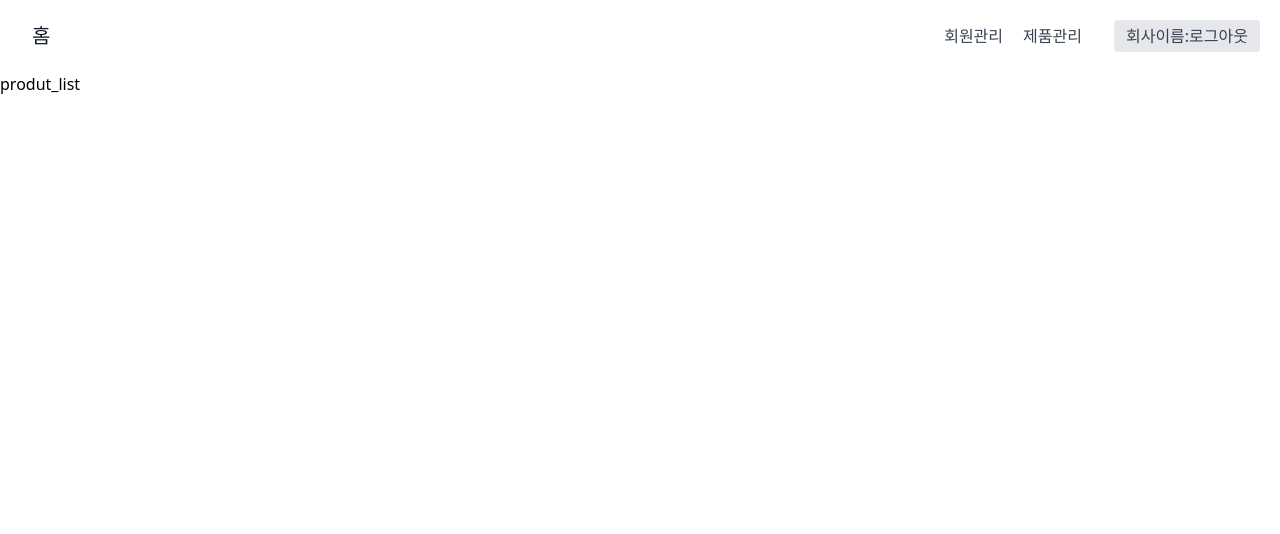
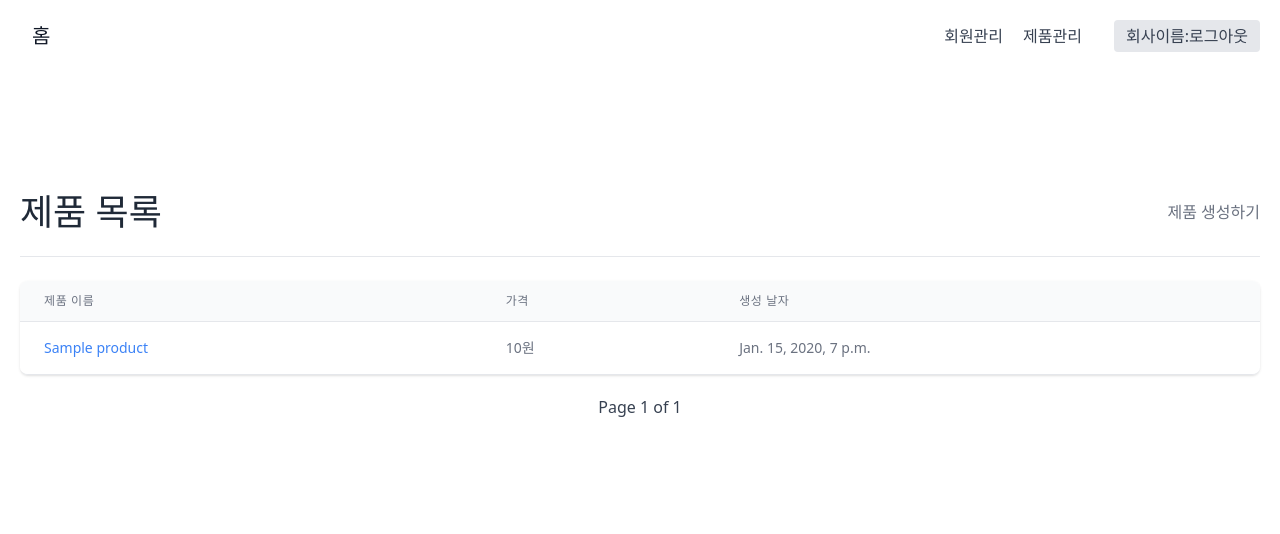
Before and after one commit to sudalking94/Enterprise-sales-management-system, a Django app: page /products/ in a window 1280 px wide. Shown: the top 534 px of the page. Run offline with Django 3.2, Linux system fonts and the light colour scheme; tables that the repository leaves empty hold one stand-in row (values such as "Sample post"); some libraries are stand-ins or nearby versions.

Commit message:
list paging

```diff
--- a/customer/views.py
+++ b/customer/views.py
@@ -21,3 +21,6 @@ class CustomerListView(ListView):
     template_name = "customers/customer_list.html"
 
     model = Customer
+    paginate_by = 10
+    ordering = "-created"
+    context_object_name = "customers"
--- a/product/templates/products/product_list.html
+++ b/product/templates/products/product_list.html
@@ -2,5 +2,81 @@
 
 {% block title %}Product List{% endblock title %}
 {% block content %}
-<h1>produt_list</h1>
+<section class="text-gray-700 body-font">
+    <div class="container px-5 py-24 mx-auto flex flex-wrap">
+        <div class="w-full mb-6 py-6 flex justify-between items-center border-b border-gray-200">
+            <div>
+                <h1 class="text-4xl text-gray-800">제품 목록</h1>
+            </div>
+            <div>
+                <a class="text-gray-500 hover:text-blue-500" href="#">
+                    제품 생성하기
+                </a>
+            </div>
+        </div>
+
+        <div class="flex flex-col w-full">
+            <div class="-my-2 overflow-x-auto sm:-mx-6 lg:-mx-8">
+            <div class="py-2 align-middle inline-block min-w-full sm:px-6 lg:px-8">
+                <div class="shadow overflow-hidden border-b border-gray-200 sm:rounded-lg">
+                <table class="min-w-full divide-y divide-gray-200">
+                    <thead class="bg-gray-50">
+                        <tr>
+                            <th scope="col" class="px-6 py-3 text-left text-xs font-medium text-gray-500 tracking-wider">
+                            제품 이름
+                            </th>
+                            <th scope="col" class="px-6 py-3 text-left text-xs font-medium text-gray-500 tracking-wider">
+                            가격
+                            </th>
+                            <th scope="col" class="px-6 py-3 text-left text-xs font-medium text-gray-500 tracking-wider">
+                            생성 날자
+                            </th>
+                        </tr>
+                    </thead>
+                    <tbody>
+                        {% for product in products %}
+                            <tr class="bg-white">
+                                <td class="px-6 py-4 whitespace-nowrap text-sm font-medium text-gray-900">
+                                    <a class="text-blue-500 hover:text-blue-800" href="#">{{ product.name }}</a>
+                                </td>
+                                <td class="px-6 py-4 whitespace-nowrap text-sm text-gray-500">
+                                    {{ product.won_price }}
+                                </td>
+                                <td class="px-6 py-4 whitespace-nowrap text-sm text-gray-500">
+                                    {{ product.created }}
+                                </td>
+                            </tr>
+
+                        {% empty %}
+                            <tr class="bg-white">
+                                <td class="px-6 py-4 whitespace-nowrap text-sm text-gray-500">
+                                    <p>현재 제품이 없습니다.</p>
+                                </td>
+                            </tr>
+                        {% endfor %}
+                    </tbody>
+                </table>
+                </div>
+            </div>
+            </div>
+        </div>
+
+        {% if products %}
+        <div class="flex justify-center w-full py-5">
+            {% if page_obj.has_previous %}
+                <a href="?page={{page_obj.previous_page_number}}">
+                    <i class="fas fa-arrow-left fa-lg"></i>
+                </a>
+            {% endif %}
+            <span class="px-3" >Page {{page_obj.number}} of {{page_obj.paginator.num_pages}}</span>
+            {% if page_obj.has_next  %}
+                <a href="?page={{page_obj.next_page_number}}">
+                    <i class="fas fa-arrow-right fa-lg"></i>
+                </a>
+            {% endif %}
+        </div>
+        {% endif %}
+
+    </div>
+</section>
 {% endblock content %}
--- a/product/views.py
+++ b/product/views.py
@@ -5,4 +5,8 @@ from .models import Product
 
 class ProductListView(ListView):
     template_name = "products/product_list.html"
+
     model = Product
+    paginate_by = 10
+    ordering = "-created"
+    context_object_name = "products"
--- a/templates/base.html
+++ b/templates/base.html
@@ -6,8 +6,9 @@
     <meta charset="UTF-8" />
     <meta http-equiv="X-UA-Compatible" content="IE=edge" />
     <meta name="viewport" content="width=device-width, initial-scale=1.0" />
+    <link rel="stylesheet" href="https://use.fontawesome.com/releases/v5.11.2/css/all.css">
+    {% tailwind_css %}
     <title>{% block title %}{% endblock title %}</title>
-    {% tailwind_css %}
   </head>
   <body class="max-w-7xl mx-auto">
     {% block navbar %}
```
Also changed, not shown: customer/templates/customers/customer_list.html (+26 -9 lines).
